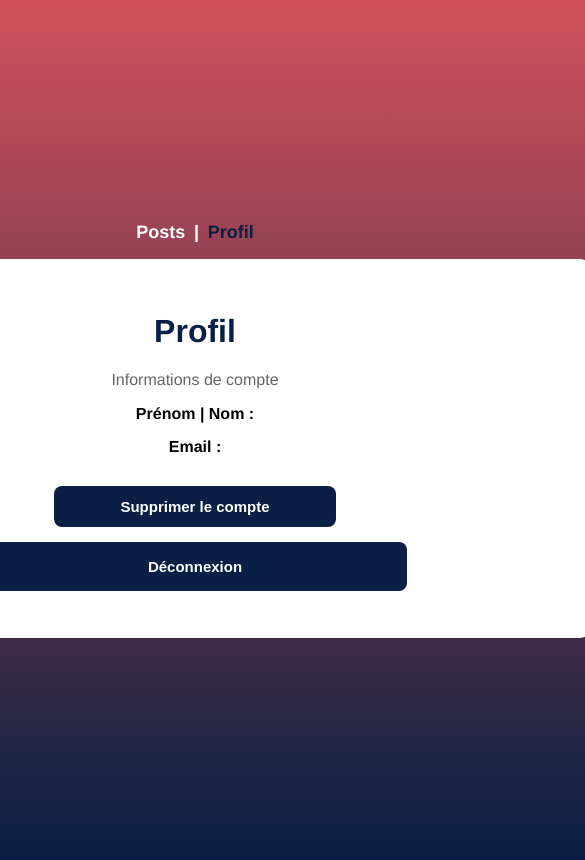
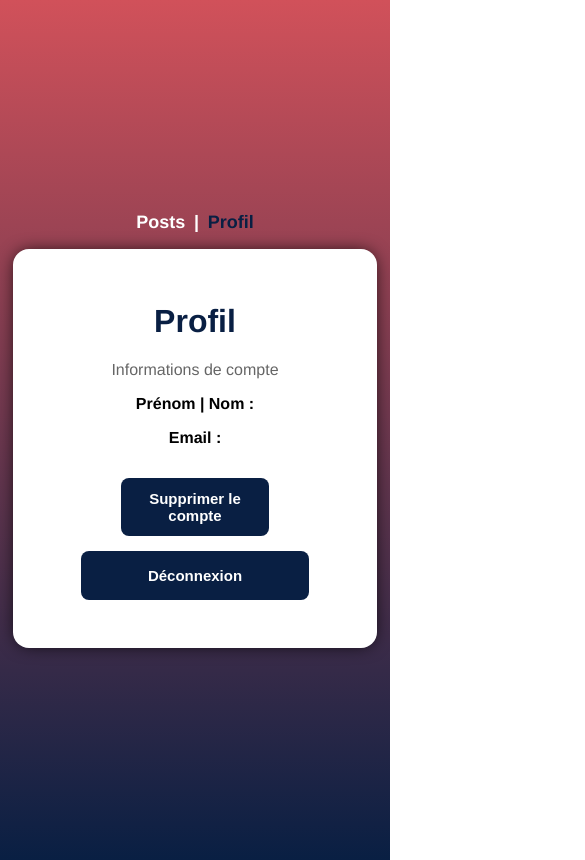
Before and after one commit to Grimmjowjag/TRISTANDAVID_7_15122021, a Vue app in the folder frontend/: page /profile in a window 390 px wide. Shown: the whole page, 585 px wide, since content can reach past the window. Built offline with nearby package versions, Linux system fonts and the light colour scheme; no server answers; sample sign-in values are in the browser's storage.

Commit message:
Responsive

```diff
--- a/frontend/src/components/Accueil.vue
+++ b/frontend/src/components/Accueil.vue
@@ -15,7 +15,7 @@
       <div class="card_newPost" v-for="post in posts" :key="post.id">
         <div class="title">
           <h2>{{ post.title }}</h2>
-          <h3>{{ post.description }}</h3>
+          <h4>{{ post.description }}</h4>
 
         </div>
 
@@ -182,6 +182,7 @@ h3 {
 
 h4 {
   padding-top: 1em;
+  margin: 1em;
 }
 
 p {
@@ -201,7 +202,6 @@ img, video {
   width: 100%;
   display: inline-flex;
   justify-content: space-between;
-  align-items: center;
 }
 
 .reaction {
@@ -211,11 +211,11 @@ img, video {
 }
 
 .addReaction {
-  color: red;
+  color: white;
 }
 
 .deleteReaction {
-  color: yellow;
+  color: rgb(27, 219, 27);
 }
 
 .Coms {
@@ -247,7 +247,6 @@ img, video {
   width: 80%;
   margin: auto;
   border-radius: 16px;
-  padding: 32px;
 }
 
 .card_createPost {
@@ -279,6 +278,15 @@ img, video {
   display: flex;
   justify-content: space-between;
   align-items: center;
+}
+
+.postFooter > button {
+  transition: 0.4s background-color;
+}
+
+.postFooter > button:hover {
+  cursor: pointer;
+  background: #D1515A;
 }
 
 .form-row {
@@ -320,6 +328,7 @@ button {
 }
 
 /* Responsive */
+
 @media screen and (max-width: 1410px) {
   .card {
     width: 100%;
@@ -340,7 +349,28 @@ button {
   }
 }
 
+/* Responsive tablet */
+
+@media screen and (max-width: 1024px) {
+  h1 {
+    width: 60%;
+  }
+
+  .form-row {
+    width: 80%;
+  }
+
+  .form-row-input {
+    width: 50%;
+  }
+
+  .postSource {
+    width: 46%;
+  }
+}
+
 /* Responsive phone */
+
 @media screen and (max-width: 640px) {
   nav {
     width: 100%;
--- a/frontend/src/views/LoginView.vue
+++ b/frontend/src/views/LoginView.vue
@@ -113,6 +113,10 @@ export default {
 
 <style scoped>
 
+.card {
+  box-shadow: black 0px 0px 18px -4px;
+}
+
 .form-row {
   display: flex;
   margin: 16px 0px;
@@ -136,4 +140,9 @@ export default {
   color:#aaaaaa;
 }
 
+@media screen and (max-width: 640px) {
+  .card {
+    width: 100%;
+  }
+}
 </style>
--- a/frontend/src/views/ProfileView.vue
+++ b/frontend/src/views/ProfileView.vue
@@ -6,7 +6,6 @@
     <p class="form-row">Email : <span class="card__action">{{ userInfos.email }}</span></p>
     <div class="form-row">
       <button @click="supressProfile(user.userId)" class="suppressbutton">Supprimer le compte</button>
-
       <button @click="logout()" class="button">Déconnexion</button>
     </div>
   </div>
@@ -65,6 +64,7 @@ export default {
   border-radius: 16px;
   padding: 32px;
   margin-top: 1em;
+  box-shadow: black 0px 0px 18px -4px;
 }
 
 .button {
@@ -79,6 +79,11 @@ export default {
   transition: 0.4s background-color;
 }
 
+.button:hover {
+  cursor: pointer;
+  background: #D1515A;
+}
+
 .form-row {
     margin: 15px;
     font-weight: bold;
@@ -87,4 +92,34 @@ export default {
 .card__action {
   color: #091F43;
 }
+
+@media screen and (max-width: 1024px) {
+  .card {
+    width: 600px;
+  }
+}
+
+@media screen and (max-width: 640px) {
+  .card {
+    width: 100%;
+  }
+
+  .form-row {
+    margin: 1em;
+  }
+
+  .suppressbutton {
+    width: 55%;
+  }
+
+  .button {
+    width: 85%;
+    cursor: pointer;
+    transition: 0.4s background-color;
+  }
+
+  .button:hover {
+    background: #D1515A;
+  }
+}
 </style>
```
